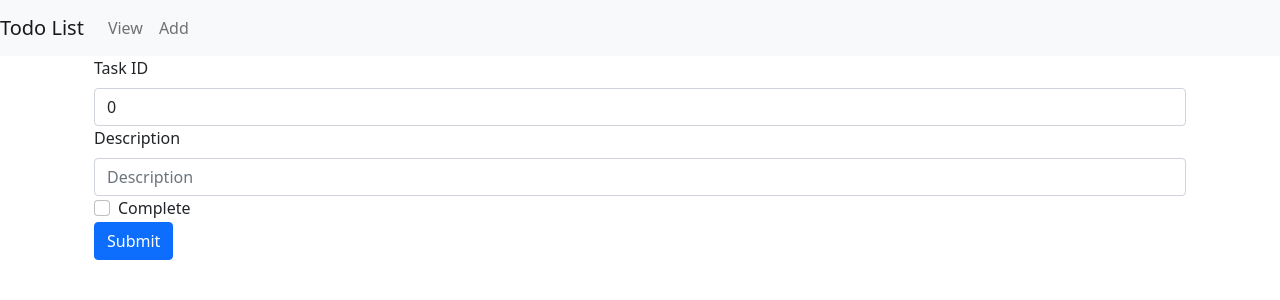
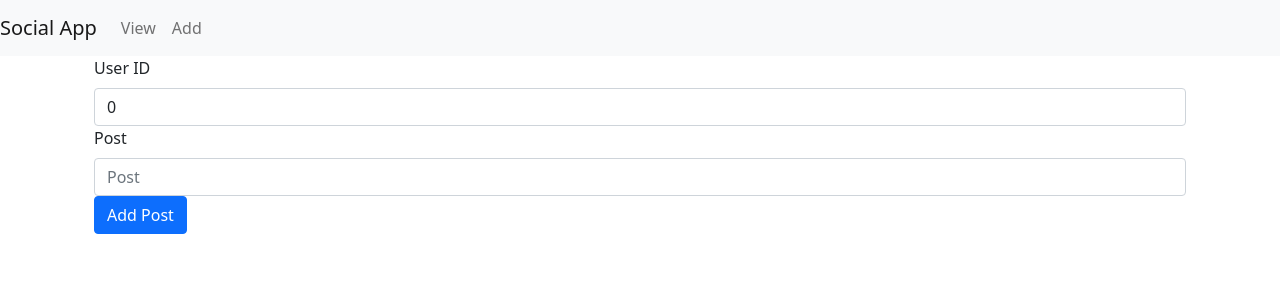
Before and after one commit to k-mill1/social-app, a React (Create React App) app in the folder social-site/: page /#/add in a window 1280 px wide. Shown: the top 300 px of the page. Built offline with nearby package versions, Linux system fonts and the light colour scheme.

Commit message:
first working version

```diff
--- a/social-site/src/Add.js
+++ b/social-site/src/Add.js
@@ -8,8 +8,8 @@ function Add(props) {  //function for add component
 
     const [state, changeState] = useState({  //sets up one individual todo state
         id:0,
-        description:"",
-        completed: false,
+        post:"",
+        likes: 0,
     });
 
     toastr.options = {  //all options for toastr go to toastr website
@@ -47,14 +47,14 @@ function Add(props) {  //function for add component
         event.preventDefault();  //prevents screen refreshing
         props.onSubmit(state);
         toastr.success("Item added");
-        changeState({ id: 0, description: "", completed: false});  //resets state to as was at begining
+        changeState({ id: 0, post: "", likes: 0});  //resets state to as was at begining
     };
 
     return (
     <div className="container">
     <Form onSubmit={(e) => submitHandler(e)}>
         <Form.Group controlId="taskID">
-            <Form.Label>Task ID</Form.Label>
+            <Form.Label>User ID</Form.Label>
             <Form.Control name="id"
             type ="number"
             value={state["id"]}
@@ -64,18 +64,13 @@ function Add(props) {  //function for add component
             />
         </Form.Group>
 
-        <Form.Group controlId ="taskDescription">
-            <Form.Label>Description</Form.Label>
-            <Form.Control name="description"  type="text" placeholder="Description" value={state["description"]}  onChange={(e) =>{
+        <Form.Group controlId ="userPost">
+            <Form.Label>Post</Form.Label>
+            <Form.Control name="post"  type="text" placeholder="Post" value={state["post"]}  onChange={(e) =>{
                 handleChange(e);
             }} />
         </Form.Group>
-        <Form.Group controlId="complete">
-            <Form.Check name="completed" type="checkbox" label="Complete" value={state["completed"]} onChange={(e) =>{
-                handleChange(e);
-            }}  />
-        </Form.Group>
-        <Button variant="primary" type="submit">Submit</Button>
+        <Button variant="primary" type="submit">Add Post</Button>
     </Form>
     </div>
 );
--- a/social-site/src/App.js
+++ b/social-site/src/App.js
@@ -16,10 +16,7 @@ import Navbar from 'react-bootstrap/Navbar'
 
 
 function App() {
-  const [todos, changeTodos] = useState([
-    // { id: 1, description: "make static data", completed: false },
-    // { id: 2, description: "make dynamic data", completed: false },
-  ]);
+  const [todos, changeTodos] = useState([]);
 
   const updateListItems = (task) => {
     console.log(task)
@@ -27,7 +24,14 @@ function App() {
     localStorage.setItem("list", JSON.stringify([...todos, task]));  //store in browser history
   };
 
+  const buttonHandler = (id) => {
+    const update = todos.map(post => post.id === id ? { ...post, likes: post.likes +1 } : post)
+    changeTodos(update)
+  }
+
+
   useEffect(() => {
+    // localStorage.removeItem('list')
     const listContents = localStorage.getItem("list"); //check if item in local storage called list
     changeTodos(JSON.parse(listContents) || []); //add to state using changeTodos method
   }, []);
@@ -35,7 +39,7 @@ function App() {
   return (
     <Router>
       <Navbar bg="light" expand="md">
-        <Navbar.Brand>Todo List</Navbar.Brand>
+        <Navbar.Brand>Social App</Navbar.Brand>
         <Navbar.Toggle aria-controls="basic-navbar-nav"></Navbar.Toggle>
         <Navbar.Collapse id="basic-navbar-nav">
           <Nav className="mr-auto">
@@ -55,7 +59,7 @@ function App() {
             <Add onSubmit={(task) => updateListItems(task)} />
           </Route>
           <Route exact path="/">
-            <View todos={todos} />
+            <View todos={todos} buttonHandler = {(id) => buttonHandler(id)} />
           </Route>
           <Route path="/">Error: 404 not found</Route> /if /and anything else
         </Switch>
--- a/social-site/src/View.js
+++ b/social-site/src/View.js
@@ -5,11 +5,12 @@ import './App.css';
 function View(props) {
 
   const buildRows = () => {
+      console.log(props)
     return props.todos.map((current) => (
       <tr key={current.id}>
         <td>{current.id}</td>
-        <td>{current.description}</td>
-        <td>{current.completed ? "yes" : "no"}</td>
+        <td>{current.post}</td>
+        <td><button onClick = {() => props.buttonHandler(current.id)}>Like</button>{current.likes}</td>
       </tr>
     ));
   };
@@ -19,9 +20,8 @@ function View(props) {
       <Table striped bordered hover>
         <thead>
           <tr>
-            <th>ID</th>
-            <th>Task</th>
-            <th>complete</th>
+            <th>User ID</th>
+            <th>Post</th>
           </tr>
         </thead>
         <tbody>
```
